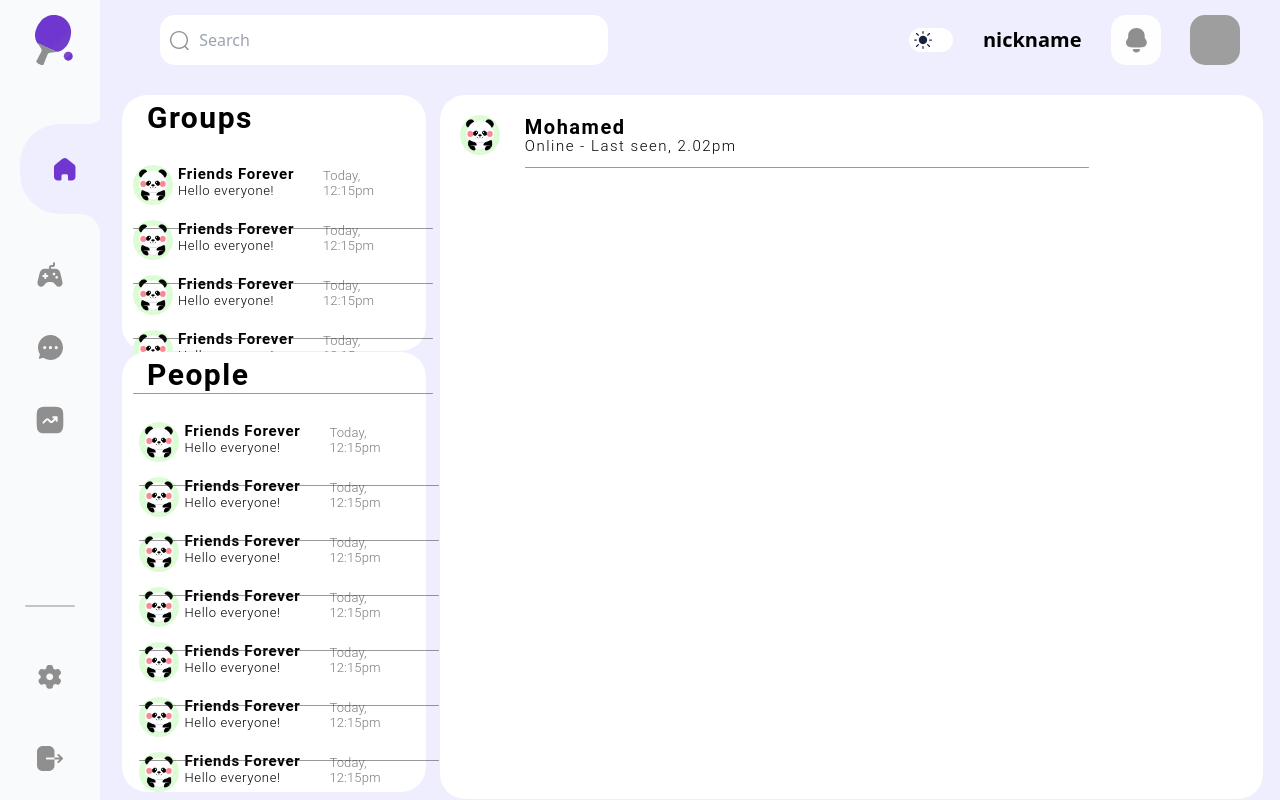
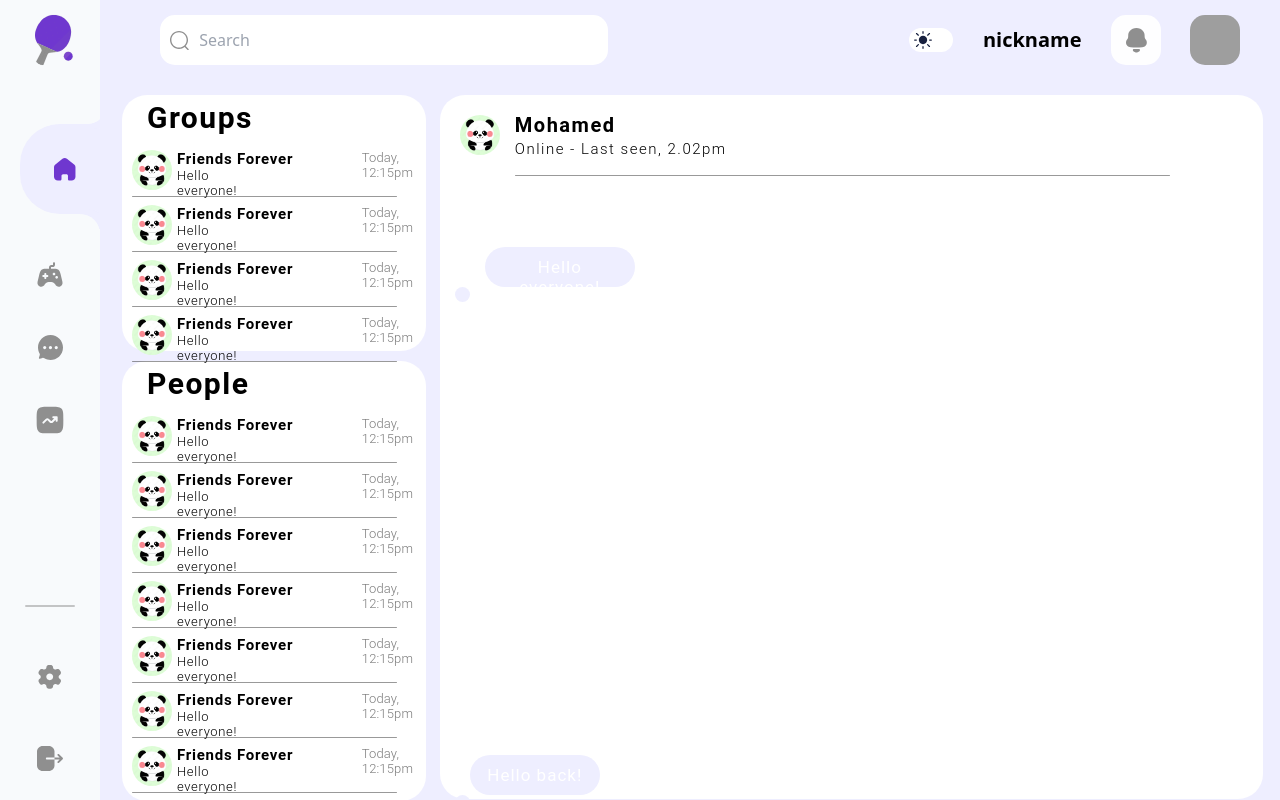
Before and after one commit to iouardi1/ft_transcendence, a React (Vite) app in the folder transcendence-master/: page /chat in a window 1280 px wide. Built offline with nearby package versions, Linux system fonts and the light colour scheme; grey boxes are pictures that could not be loaded.

Commit message:
gud so far

```diff
--- a/transcendence-master/src/components/Chat.tsx
+++ b/transcendence-master/src/components/Chat.tsx
@@ -8,7 +8,8 @@ interface ConvData  {
     id: number;
     name: string;
     image: string;
-    message:  string;
+    message1:  string;
+    message2:  string;
     date: string;
     group: string;
     online: string;
@@ -20,28 +21,33 @@ const DMComp = () =>
     id: 1,
     name: 'Mohamed',
     image: logoImg,
-    message: 'Hello everyone!',
+    message1: 'Hello everyone!',
+    message2: 'Hello back!',
     date: 'Today, 12:15pm',
     group: 'Friends Forever',
     online: 'Online - Last seen, 2.02pm'
   };
 
   return (
-    <div  className='icon w-full h-[40px] ml-[-120px] mb-[15px]'>
+    <div  className='icon w-full h-[40px] mb-[15px] flex-wrap'>
+    <div  className='icon w-full h-[40px] mb-[15px] flex justify-between'>
+      <div className='w-[70%] h-full '>
         <img  className='logoImg rounded-[50px] w-[40px] h-[40px]' src={defaultConvData.image} alt={'${defaultConvdata.name}'} />
 
-      <div className='groupName mb-[40px] text-black dark:text-white w-[150px] mt-[-40px] ml-[45px]' style={{ fontFamily: 'Roboto', fontSize: '15px',fontStyle: 'normal', fontWeight: 600, lineHeight: 'normal', letterSpacing: '0.75px'}}>
+        <div className='groupName mb-[40px] text-black dark:text-white w-full mt-[-40px] ml-[45px]' style={{ fontFamily: 'Roboto', fontSize: '15px',fontStyle: 'normal', fontWeight: 600, lineHeight: 'normal', letterSpacing: '0.75px'}}>
           {defaultConvData.group}
         </div>
-      <div className='groupMsg text-black dark:text-white w-[150px] mt-[-40px] ml-[45px]' style={{ fontFamily: 'Roboto', fontSize: '13px',fontStyle: 'normal', fontWeight: 300, lineHeight: 'normal', letterSpacing: '0.65px'}} >
-        {defaultConvData.message}
+        <div className='groupMsg text-black dark:text-white w-[95px] mt-[-40px] ml-[45px]' style={{ fontFamily: 'Roboto', fontSize: '13px',fontStyle: 'normal', fontWeight: 300, lineHeight: 'normal', letterSpacing: '0.65px'}} >
+          {defaultConvData.message1}
         </div>
-      <div className='date w-[90px] mt-[-30px] ml-[190px]' style={{color: '#7C7C7C', fontFamily: 'Roboto', fontSize: '13px', fontStyle: 'normal', fontWeight: 300, lineHeight: 'normal', letterSpacing: '0.13px' }}>
+        </div>
+      <div className='date w-[30%] ml-[80px]' style={{color: '#7C7C7C', fontFamily: 'Roboto', fontSize: '13px', fontStyle: 'normal', fontWeight: 300, lineHeight: 'normal', letterSpacing: '0.13px' }}>
           {defaultConvData.date}
       </div>
-      <hr className=" w-[300px] h-[1px] my-[30px] bg-[#2C2C2CBD] opacity-[65%] border-0 rounded  dark:bg-[#474444bd]"></hr>
+    </div>
+    <hr className=" w-[90%] h-[1px] my-[-9px] bg-[#2C2C2CBD] opacity-[65%] border-0 rounded  dark:bg-[#474444bd]"></hr>
+    </div>
 
-    </div>
   );
 };
 
@@ -51,7 +57,8 @@ const ContactBar = () =>
     id: 1,
     name: 'Mohamed',
     image: logoImg,
-    message: 'Hello everyone!',
+    message1: 'Hello everyone!',
+    message2: 'Hello back!',
     date: 'Today, 12:15pm',
     group: 'Friends Forever',
     online: 'Online - Last seen, 2.02pm'
@@ -59,20 +66,68 @@ const ContactBar = () =>
 
   return (
     <div  className='w-full h-full p-[20px] flex'>
-      <div className='w-[100%] flex'>
+      <div className='w-[100%] flex flex-wrap'>
         <img  className='logoImg rounded-[50px] w-[40px] h-[40px]'
               src={defaultConvData.image}
               alt={'${defaultConvdata.name}'} />
-              <div className='w-[80%] h-full  ml-[25px] justify-left'>
+              <div className='w-full h-[40px] mt-[-42px] ml-[55px] justify-around'>
                 <div className=' text-black dark:text-white w-full h-[50%]' style={{ fontFamily: 'Roboto', fontSize: '20px',fontStyle: 'normal', fontWeight: 600, lineHeight: 'normal', letterSpacing: '1.5px'}}>
                   {defaultConvData.name}
                  </div>
                 <div className='w-full h-[50%] mt-[7px] text-black dark:text-white'   style={{ fontFamily: 'Roboto', fontSize: '15px',fontStyle: 'normal', fontWeight: 300, lineHeight: 'normal', letterSpacing: '1.5px'}}>
                   {defaultConvData.online}
                 </div>
-                  <hr className=" w-[90%] h-[1px] my-[15px] bg-[#2C2C2CBD] opacity-[65%] border-0 rounded  dark:bg-[#474444bd]"></hr>
+                <hr className=" w-[90%] h-[1px] my-[15px] bg-[#2C2C2CBD] opacity-[65%] border-0 rounded  dark:bg-[#474444bd]">
+                </hr>
+              </div>
+        </div>
+      </div>
+  );
+};
+
+const MssgSent = () => {
+  const defaultConvData: ConvData = {
+    id: 1,
+    name: 'Mohamed',
+    image: logoImg,
+    message1: 'Hello everyone!',
+    message2: 'Hello back!',
+    date: 'Today, 12:15pm',
+    group: 'Friends Forever',
+    online: 'Online - Last seen, 2.02pm'
+  };
+  return (
+    <div className='w-full h-full m-[15px]'>
+      <div className='w-full h-full flex'>
+        <div className="w-[15px] h-[15px] mt-[50px] bg-[#EEEEFF] rounded-full dark:bg-[#1A1C26]">
+          </div>
+        <div className='p-[10px] ml-[15px] mt-[10px] w-[150px] h-[40px] bg-[#EEEEFF] rounded-[25px] dark:bg-[#1A1C26] text-center' style={{color: '#FFF', fontFamily: 'Roboto', fontSize: '17px', fontStyle: 'normal', fontWeight: 400, lineHeight: 'normal', letterSpacing: '1px'}}>
+          {defaultConvData.message1}
         </div>
 
+      </div>
+    </div>
+  );
+};
+const MssgReceived = () => {
+  const defaultConvData: ConvData = {
+    id: 1,
+    name: 'Mohamed',
+    image: logoImg,
+    message1: 'Hello everyone!',
+    message2: 'Hello back!',
+    date: 'Today, 12:15pm',
+    group: 'Friends Forever',
+    online: 'Online - Last seen, 2.02pm'
+  };
+  return (
+    <div className='w-full h-full m-[15px] flex flex-row-reverse'>
+      <div className='w-full h-full flex'>
+        <div className="w-[15px] h-[15px] mt-[50px] bg-[#EEEEFF] rounded-full dark:bg-[#1A1C26]">
+          </div>
+        <div className='p-[10px] mr-[30px] mt-[10px] w-[130px] h-[40px] bg-[#EEEEFF] rounded-[25px] dark:bg-[#1A1C26] text-center' style={{color: '#FFF', fontFamily: 'Roboto', fontSize: '17px', fontStyle: 'normal', fontWeight: 400, lineHeight: 'normal', letterSpacing: '1px'}}>
+          {defaultConvData.message2}
+        </div>
 
       </div>
     </div>
@@ -82,26 +137,26 @@ const ContactBar = () =>
 
 const Chat = () => {
   return (
-    <div className="chat lg:ml-[2px] lg:mr-[2px] lg:mb-[10px] lg:h-full lg:w-full lg:flex lg:flex-wrap lg:100vh lg:gap-[0px]
-    ml-[2px] mr-[2px] mb-[10px] h-full w-full flex flex-wrap 100vh gap-[0px]">
-      <div className="lg:ml-[20px] lg:mr-[-10px] lg:my-[15px] lg:h-full lg:w-full lg:flex-1 lg:flex lg:flex-wrap lg:gap-[0px] lg:items-start
-      ml-[20px] mr-[-10px] my-[15px] h-full w-full flex-1 flex flex-wrap gap-[0px] items-start">
-        <div className="lg:w-[90%] lg:h-[32%] lg:rounded-[25px] lg:border-solid lg:flex lg:flex-row lg:flex-3 lg:border-[#FFFFFF] lg:bg-[#FFFFFF]  lg:shadow-none lg:dark:border-[#272932] lg:dark:bg-[#272932]
-        w-[90%] h-[32%] rounded-[25px] border-solid flex flex-3 border-[#FFFFFF] bg-[#FFFFFF]  shadow-none dark:border-[#272932] dark:bg-[#272932]">
+    <div className="chat lg:ml-[2px] lg:mr-[2px] lg:mb-[10px] lg:h-full lg:w-full lg:flex lg:100vh lg:gap-[0px]
+    ml-[2px] mr-[2px] mb-[10px] h-full w-full flex 100vh gap-[0px]">
+      <div className="lg:ml-[20px] lg:mr-[-10px] lg:my-[15px] lg:h-full lg:w-full lg:flex-wrap lg:gap-[0px] lg:items-start
+      ml-[20px] mr-[-10px] my-[15px] h-full w-full flex-wrap gap-[0px] items-start">
+        <div className="lg:w-[90%] lg:h-[32%] lg:rounded-[25px] lg:border-solid lg:flex-wrap lg:border-[#FFFFFF] lg:bg-[#FFFFFF]  lg:shadow-none lg:dark:border-[#272932] lg:dark:bg-[#272932]
+        w-[90%] h-[32%] rounded-[25px] border-solid flex-wrap border-[#FFFFFF] bg-[#FFFFFF]  shadow-none dark:border-[#272932] dark:bg-[#272932]">
           <div className="group ml-[25px] text-black dark:text-white" style={{fontFamily: 'Roboto', fontSize: '30px', fontStyle: 'normal', fontWeight: 700, letterSpacing: '1.5px' }}>Groups
           </div>
-          <div className='convs w-full h-full mt-[70px] align'>
+          <div className='convs my-[10px] ml-[10px]'>
             { < DMComp /> }
             { < DMComp /> }
             { < DMComp /> }
             { < DMComp /> }
           </div>
         </div>
-        <div className="lg:mb-[5px] lg:mt-[-97px] lg:w-[90%] lg:h-[55%] lg:rounded-[25px]  lg:border-solid lg:flex lg:flex-4 lg:border-[#FFFFFF] lg:bg-[#FFFFFF]  lg:shadow-none lg:dark:border-[#272932] lg:dark:bg-[#272932]
-        mb-[5px] mt-[-97px] w-[90%] h-[55%] rounded-[25px]  border-solid flex flex-4 border-[#FFFFFF] bg-[#FFFFFF]  shadow-none dark:border-[#272932] dark:bg-[#272932]">
+        <div className="lg:mb-[5px] lg:mt-[10px] lg:w-[90%] lg:h-[55%] lg:rounded-[25px]  lg:border-solid lg:flex-wrap lg:border-[#FFFFFF] lg:bg-[#FFFFFF]  lg:shadow-none lg:dark:border-[#272932] lg:dark:bg-[#272932]
+        mb-[5px] mt-[10px] w-[90%] h-[55%] rounded-[25px]  border-solid flex-wrap border-[#FFFFFF] bg-[#FFFFFF]  shadow-none dark:border-[#272932] dark:bg-[#272932]">
           <div className="dms ml-[25px] text-black dark:text-white" style={{fontFamily: 'Roboto', fontSize: '30px', fontStyle: 'normal', fontWeight: 700, letterSpacing: '1.5px' }}>People
             </div>
-            <div className='convs mt-[70px] ml-[10px]'>
+            <div className='convs my-[10px] ml-[10px]'>
             { < DMComp /> }
             { < DMComp /> }
             { < DMComp /> }
@@ -114,9 +169,14 @@ const Chat = () => {
         </div>
       </div>
       <div className="lg:ml-[-10px] lg:mr-[15px] lg:my-[15px] lg:w-[70%] lg:h-[88%] lg:rounded-[25px] lg:flex-2 lg:flex-shrink-0 lg:border-solid lg:border-[#FFFFFF] lg:bg-[#FFFFFF]  lg:shadow-none lg:dark:border-[#272932] lg:dark:bg-[#272932]
-      ml-[-10px] mr-[15px] my-[15px] w-[50%] h-[88%] rounded-[25px] flex-2 flex-shrink-0 border-solid border-[#FFFFFF] bg-[#FFFFFF]  shadow-none flex flex-row-3 dark:border-[#272932] dark:bg-[#272932]">
-        <div className='w-full h-[10%] border-solid border-white'>
+      ml-[-10px] mr-[15px] my-[15px] w-[50%] h-[88%] rounded-[25px] flex-2 flex-shrink-0 border-solid border-[#FFFFFF] bg-[#FFFFFF]  shadow-none flex flex-wrap dark:border-[#272932] dark:bg-[#272932]">
+        <div className='w-full h-[10%] border-solid mb-[25px]'>
           { <ContactBar />}
+        </div>
+        <div className='w-full h-[70%] mt-[25px] border-solid'>
+          { < MssgSent /> } {< MssgReceived /> }
+        </div>
+        <div className='w-full h-[10%] border-solid'>
         </div>
       </div>
     </div>
```
Lines whose indentation alone changed are shown as unchanged.
